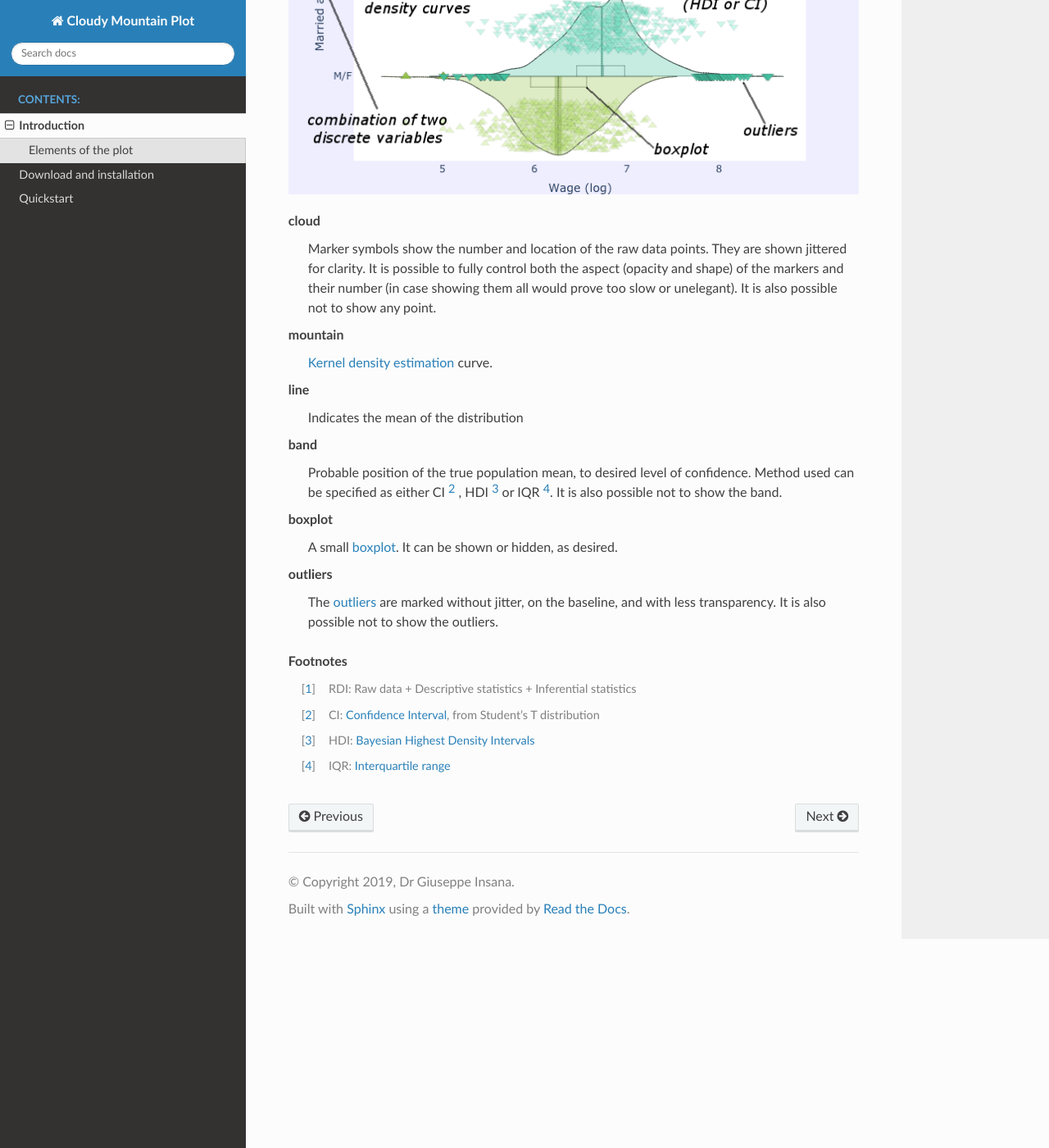
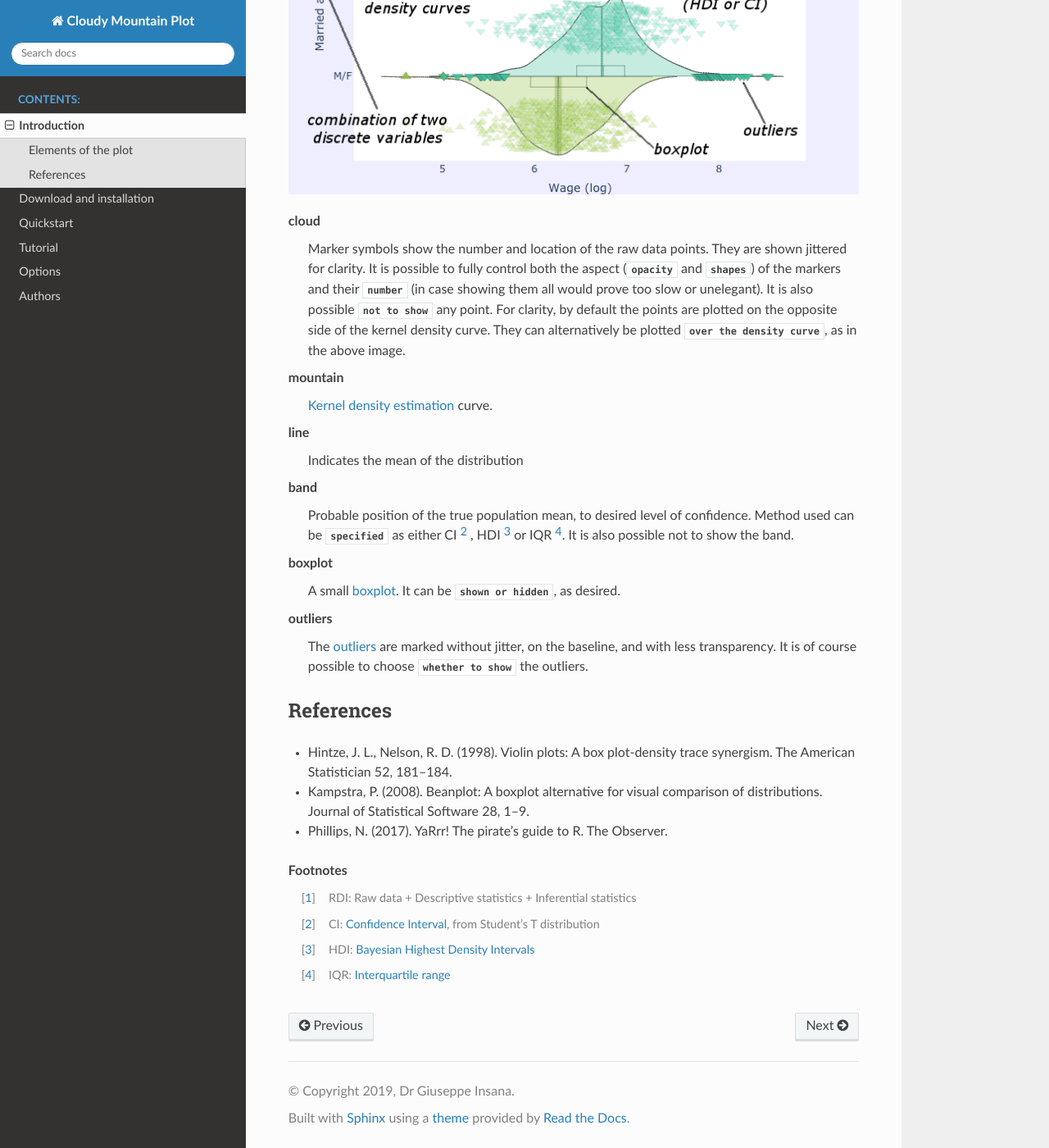
Before and after one commit to g-insana/cmplot, a Sphinx documentation site: the page built from docs/introduction.rst, in a window 1280 px wide and 1400 px high, scrolled down 836 px. Shown: the whole window at 82% size. Built offline with Sphinx 7.4.7 and the Read the Docs theme 2.0.0, drawn with Linux system fonts in a browser that asks for light colours; pages that are not in the unit, such as notebooks, are missing from menus.

Commit message:
Add files via upload

```diff
--- a/docs/conf.py
+++ b/docs/conf.py
@@ -53,4 +53,4 @@ html_theme = 'sphinx_rtd_theme'
 # Add any paths that contain custom static files (such as style sheets) here,
 # relative to this directory. They are copied after the builtin static files,
 # so a file named "default.css" will overwrite the builtin "default.css".
-html_static_path = ['_static']
+#html_static_path = ['_static']
--- a/docs/index.rst
+++ b/docs/index.rst
@@ -11,12 +11,13 @@ Cloudy Mountain Plot
    quickstart
    tutorial
    options
+   authors
 
 Contribute
 ----------
 
-- `Python Source Code on GitHub <github.com/g-insana/cmplot.py>`_
-- `Julia Source Code on GitHub <github.com/g-insana/CMplot.jl>`_
+- `Python Source Code on GitHub <https://github.com/g-insana/cmplot.py>`_
+- `Julia Source Code on GitHub <https://github.com/g-insana/CMplot.jl>`_
 
 Support
 -------
--- a/docs/introduction.rst
+++ b/docs/introduction.rst
@@ -22,9 +22,10 @@ Elements of the plot
    cloud
       Marker symbols show the number and location of the raw data points.
       They are shown jittered for clarity.
-      It is possible to fully control both the aspect (opacity and shape) of
-      the markers and their number (in case showing them all would prove too slow or
-      unelegant). It is also possible not to show any point.
+      It is possible to fully control both the aspect (:option:`opacity <pointsopacity>` and :option:`shapes <pointshapes>`) of
+      the markers and their :option:`number <pointsmaxdisplayed>` (in case showing them all would prove too slow or
+      unelegant). It is also possible :option:`not to show <showpoints>` any point.
+      For clarity, by default the points are plotted on the opposite side of the kernel density curve. They can alternatively be plotted :option:`over the density curve <pointsoverdens>`, as in the above image.
 
    mountain
       `Kernel density estimation <https://en.wikipedia.org/wiki/Kernel_density_estimation>`_ curve.
@@ -34,18 +35,26 @@ Elements of the plot
 
    band
       Probable position of the true population mean, to desired level of confidence.
-      Method used can be specified as either CI [#f2]_ , HDI [#f3]_ or IQR [#f4]_.
+      Method used can be :option:`specified <inf>` as either CI [#f2]_ , HDI [#f3]_ or IQR [#f4]_.
       It is also possible not to show the band.
 
 
    boxplot
-      A small `boxplot <https://en.wikipedia.org/wiki/Boxplot>`_. It can be shown
-      or hidden, as desired.
+      A small `boxplot <https://en.wikipedia.org/wiki/Boxplot>`_. It can be
+      :option:`shown or hidden <showboxplot>`, as desired.
 
    outliers
       The `outliers <https://en.wikipedia.org/wiki/Outlier>`_ are marked without
-      jitter, on the baseline, and with less transparency. It is also possible not to
-      show the outliers.
+      jitter, on the baseline, and with less transparency. It is of course possible
+      to choose :option:`whether to show <markoutliers>` the outliers.
+
+References
+----------
+
+- Hintze, J. L., Nelson, R. D. (1998). Violin plots: A box plot-density trace synergism. The American Statistician 52, 181–184.
+- Kampstra, P. (2008). Beanplot: A boxplot alternative for visual comparison of distributions. Journal of Statistical Software 28, 1–9.
+- Phillips, N. (2017). YaRrr! The pirate's guide to R. The Observer.
+
 
 .. rubric:: Footnotes
 
--- /dev/null
+++ b/docs/tutorial.rst
@@ -0,0 +1,4 @@
+Tutorial
+========
+
+Coming soon
```
Also changed, not shown: docs/options.rst (added, +144 -0 lines).
